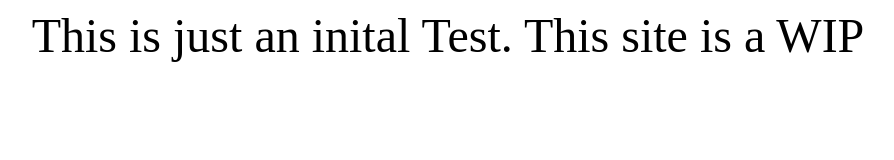
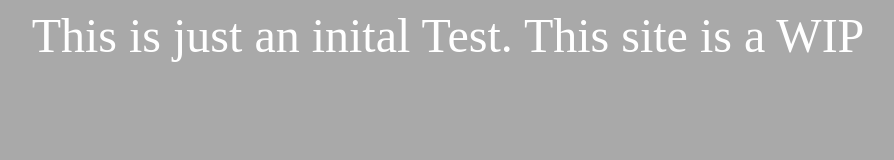
Before and after one commit to Ujilus/ujilus.github.io, a plain HTML site: page index.html in a window 1280 px wide. Shown: the whole page, without its empty margins (192-1086 px from the left). Drawn offline with Linux system fonts and the light colour scheme.

Commit message:
Update style.css

```diff
--- a/style.css
+++ b/style.css
@@ -1,3 +1,8 @@
 *{
   text-align: center;
+  font: Roboto;
+  color:White;
 }
+body{
+  background-color:DarkGray;
+}
```
